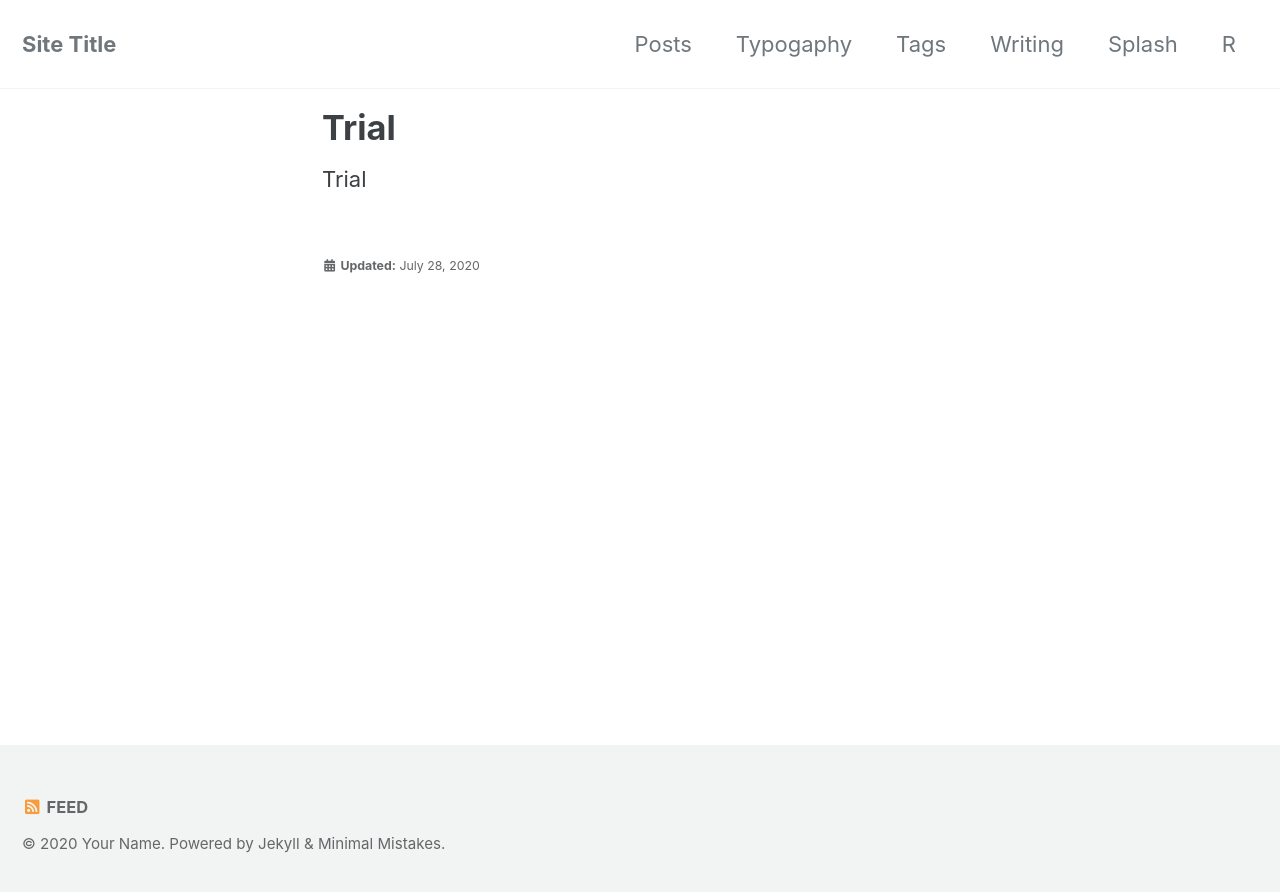
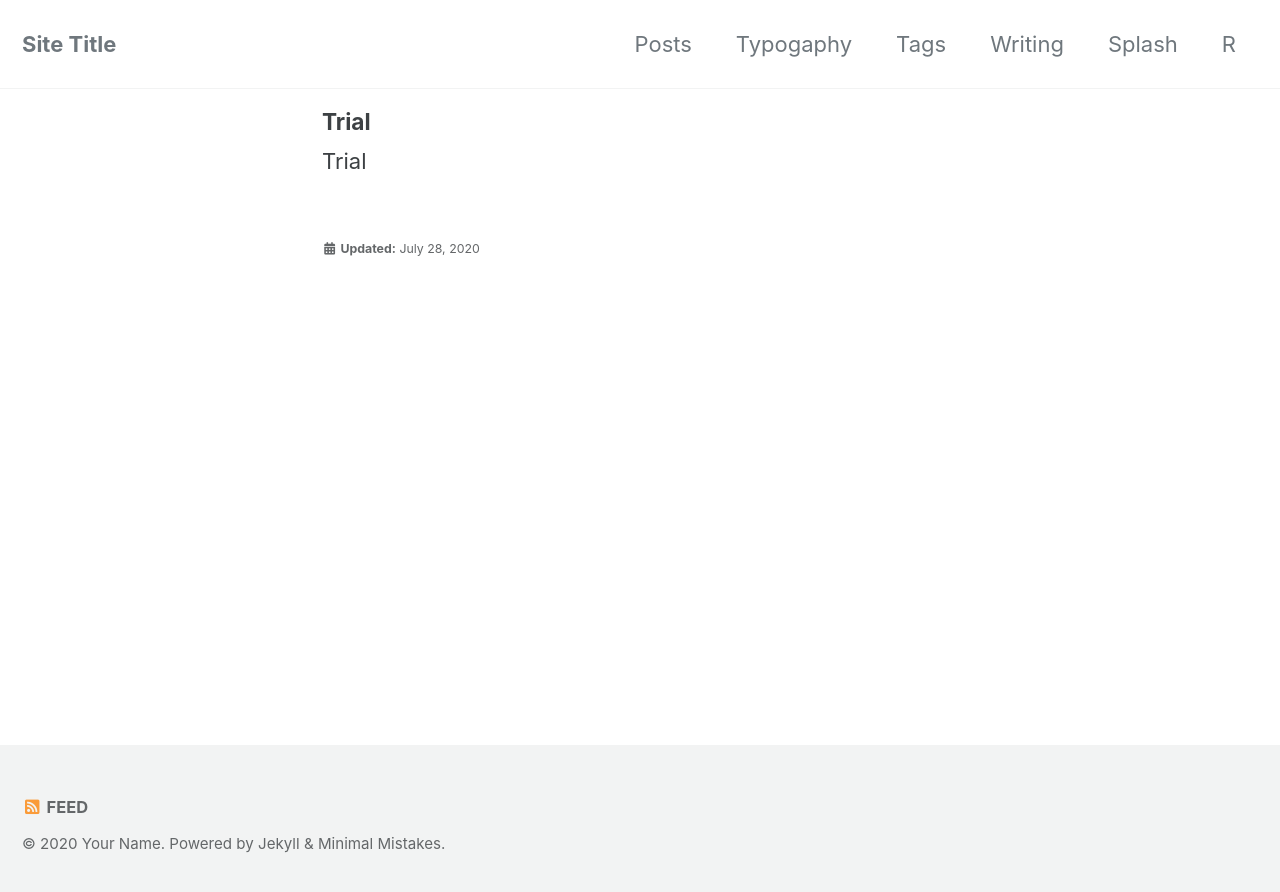
Before and after one commit to anantjoshi97/website, a Jekyll site: the page built from _technical-posts/trial.md, in a window 1280 px wide. Shown: the top 892 px of the page. Built offline with Jekyll 4.4.1, drawn with Linux system fonts in a browser that asks for light colours; cached includes are drawn as plain includes.

Commit message:
Trying to change font size

```diff
--- a/_sass/minimal-mistakes/_base.scss
+++ b/_sass/minimal-mistakes/_base.scss
@@ -35,7 +35,7 @@ h6 {
 
 h1 {
   margin-top: 0;
-  font-size: $h-size-1;
+  font-size: $h-size-5;
 }
 
 h2 {
```
